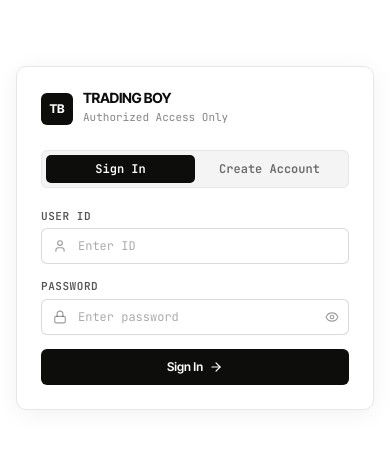
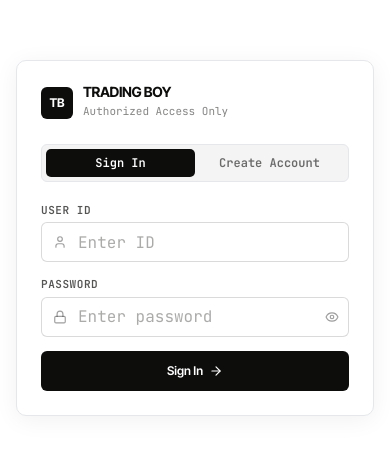
Before and after one commit to hariharan-developer-31/order-flow, a React (Vite) app in the folder web/: page / in a window 390 px wide. Shown: the part 184-638 px from the top of the page. Built offline with nearby package versions, Linux system fonts and the light colour scheme.

Commit message:
fix(mobile): disable mobile viewport zoom and prevent iPhone input auto-zoom with 16px inputs

```diff
--- a/web/index.html
+++ b/web/index.html
@@ -2,7 +2,7 @@
 <html lang="en">
   <head>
     <meta charset="UTF-8" />
-    <meta name="viewport" content="width=device-width, initial-scale=1.0, maximum-scale=5.0, viewport-fit=cover" />
+    <meta name="viewport" content="width=device-width, initial-scale=1.0, maximum-scale=1.0, minimum-scale=1.0, user-scalable=no, viewport-fit=cover" />
     <title>TRADING BOY | Live Order Flow, Volume Profile & Footprint Terminal</title>
 
     <!-- PWA & Mobile Meta Tags -->
@@ -124,6 +124,15 @@
         background-color: #FFFFFF;
         color: #0D0D0C;
         font-family: 'Inter Tight', 'Inter', sans-serif;
+        touch-action: pan-x pan-y;
+        -webkit-text-size-adjust: 100%;
+        text-size-adjust: 100%;
+      }
+      /* Prevent iPhone / iOS Safari auto-zoom when focusing inputs */
+      @media (max-width: 1024px), (pointer: coarse) {
+        input, textarea, select {
+          font-size: 16px !important;
+        }
       }
       #root {
         overflow-x: hidden !important;
@@ -329,6 +338,23 @@
     <!-- SVG Grain Texture Overlay (18% Opacity with multiply) -->
     <!-- Clean White Background -->
     <div id="root" class="w-full max-w-full overflow-x-hidden relative z-10"></div>
+    <script>
+      (function () {
+        // Block iOS Safari pinch-to-zoom gestures on page viewport
+        document.addEventListener('gesturestart', function (e) { e.preventDefault(); }, { passive: false });
+        document.addEventListener('gesturechange', function (e) { e.preventDefault(); }, { passive: false });
+        document.addEventListener('gestureend', function (e) { e.preventDefault(); }, { passive: false });
+        document.addEventListener('touchmove', function (e) {
+          if (e.touches && e.touches.length > 1) {
+            var el = e.target;
+            var isChartCanvas = el && (el.tagName === 'CANVAS' || (el.closest && el.closest('.tv-lightweight-charts')));
+            if (!isChartCanvas) {
+              e.preventDefault();
+            }
+          }
+        }, { passive: false });
+      })();
+    </script>
     <script type="module" src="/src/main.jsx"></script>
   </body>
 </html>
--- a/web/src/components/AdminPanel.jsx
+++ b/web/src/components/AdminPanel.jsx
@@ -218,7 +218,7 @@ export default function AdminPanel({ onClose, onLogout, onPendingCountChange })
                 value={newName}
                 onChange={(e) => setNewName(e.target.value)}
                 placeholder="Full Name"
-                className="h-9 px-3 text-xs rounded-[5px] border border-[#0D0D0C]/15 bg-white focus:outline-none focus:border-[#0D0D0C]"
+                className="h-10 sm:h-9 px-3 text-[16px] sm:text-xs rounded-[5px] border border-[#0D0D0C]/15 bg-white focus:outline-none focus:border-[#0D0D0C]"
               />
               <input
                 type="text"
@@ -226,7 +226,9 @@ export default function AdminPanel({ onClose, onLogout, onPendingCountChange })
                 value={newUsername}
                 onChange={(e) => setNewUsername(e.target.value)}
                 placeholder="User ID (e.g. trader1)"
-                className="h-9 px-3 text-xs font-mono rounded-[5px] border border-[#0D0D0C]/15 bg-white focus:outline-none focus:border-[#0D0D0C]"
+                autoCapitalize="none"
+                autoCorrect="off"
+                className="h-10 sm:h-9 px-3 text-[16px] sm:text-xs font-mono rounded-[5px] border border-[#0D0D0C]/15 bg-white focus:outline-none focus:border-[#0D0D0C]"
               />
               <input
                 type="password"
@@ -234,7 +236,7 @@ export default function AdminPanel({ onClose, onLogout, onPendingCountChange })
                 value={newPassword}
                 onChange={(e) => setNewPassword(e.target.value)}
                 placeholder="Password (min 4 chars)"
-                className="h-9 px-3 text-xs font-mono rounded-[5px] border border-[#0D0D0C]/15 bg-white focus:outline-none focus:border-[#0D0D0C]"
+                className="h-10 sm:h-9 px-3 text-[16px] sm:text-xs font-mono rounded-[5px] border border-[#0D0D0C]/15 bg-white focus:outline-none focus:border-[#0D0D0C]"
               />
             </div>
             <div className="flex justify-end">
--- a/web/src/components/AuthGate.jsx
+++ b/web/src/components/AuthGate.jsx
@@ -180,7 +180,7 @@ export default function AuthGate({ onAuthSuccess, initialMessage = null }) {
                       onChange={(e) => setName(e.target.value)}
                       placeholder="Your name"
                       autoComplete="name"
-                      className="w-full h-9 pl-9 pr-3 text-xs rounded-[6px] border border-[#0D0D0C]/15 bg-white text-[#0D0D0C] placeholder:text-[#0D0D0C]/35 focus:outline-none focus:border-[#0D0D0C]"
+                      className="w-full h-10 sm:h-9 pl-9 pr-3 text-[16px] sm:text-xs rounded-[6px] border border-[#0D0D0C]/15 bg-white text-[#0D0D0C] placeholder:text-[#0D0D0C]/35 focus:outline-none focus:border-[#0D0D0C]"
                     />
                   </div>
                 </div>
@@ -199,7 +199,9 @@ export default function AuthGate({ onAuthSuccess, initialMessage = null }) {
                     onChange={(e) => setUsername(e.target.value)}
                     placeholder={mode === 'login' ? 'Enter ID' : 'Choose a User ID'}
                     autoComplete="username"
-                    className="w-full h-9 pl-9 pr-3 text-xs font-mono rounded-[6px] border border-[#0D0D0C]/15 bg-white text-[#0D0D0C] placeholder:text-[#0D0D0C]/35 focus:outline-none focus:border-[#0D0D0C]"
+                    autoCapitalize="none"
+                    autoCorrect="off"
+                    className="w-full h-10 sm:h-9 pl-9 pr-3 text-[16px] sm:text-xs font-mono rounded-[6px] border border-[#0D0D0C]/15 bg-white text-[#0D0D0C] placeholder:text-[#0D0D0C]/35 focus:outline-none focus:border-[#0D0D0C]"
                   />
                 </div>
               </div>
@@ -217,7 +219,7 @@ export default function AuthGate({ onAuthSuccess, initialMessage = null }) {
                     onChange={(e) => setPassword(e.target.value)}
                     placeholder="Enter password"
                     autoComplete={mode === 'login' ? 'current-password' : 'new-password'}
-                    className="w-full h-9 pl-9 pr-9 text-xs font-mono rounded-[6px] border border-[#0D0D0C]/15 bg-white text-[#0D0D0C] placeholder:text-[#0D0D0C]/35 focus:outline-none focus:border-[#0D0D0C]"
+                    className="w-full h-10 sm:h-9 pl-9 pr-9 text-[16px] sm:text-xs font-mono rounded-[6px] border border-[#0D0D0C]/15 bg-white text-[#0D0D0C] placeholder:text-[#0D0D0C]/35 focus:outline-none focus:border-[#0D0D0C]"
                   />
                   <button
                     type="button"
@@ -233,7 +235,7 @@ export default function AuthGate({ onAuthSuccess, initialMessage = null }) {
               <button
                 type="submit"
                 disabled={loading}
-                className="w-full h-9 mt-2 rounded-[6px] bg-[#0D0D0C] text-white text-xs font-semibold hover:bg-[#0D0D0C]/90 transition disabled:opacity-50 flex items-center justify-center gap-1.5 cursor-pointer"
+                className="w-full h-10 sm:h-9 mt-2 rounded-[6px] bg-[#0D0D0C] text-white text-xs font-semibold hover:bg-[#0D0D0C]/90 transition disabled:opacity-50 flex items-center justify-center gap-1.5 cursor-pointer"
               >
                 {loading ? (
                   <span className="font-mono">Please wait...</span>
```
Also changed, not shown: 3 other files (tests, documents, lock files or other folders).
